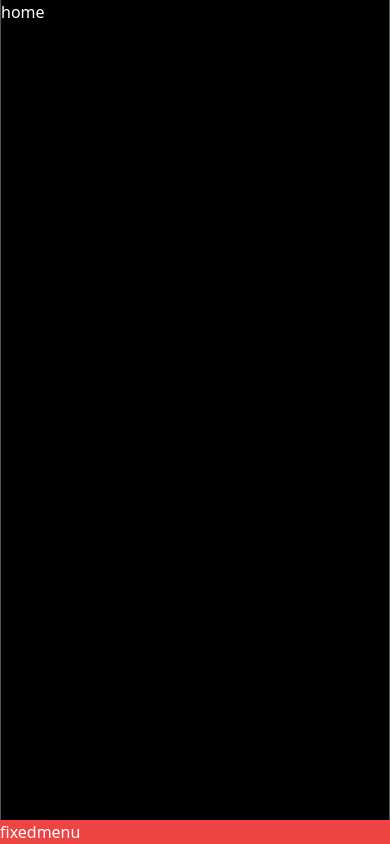
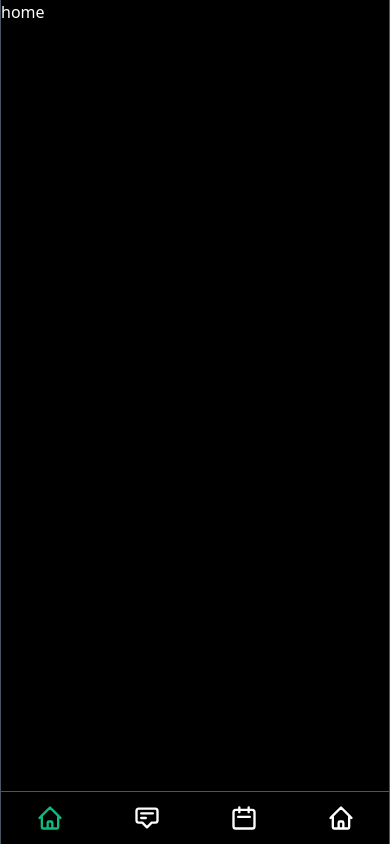
Before and after one commit to toki-developer/group-manager-client, a Next.js app: page / in a window 390 px wide. Built offline with nearby package versions, Linux system fonts and the light colour scheme.

Commit message:
ADD/固定メニュー作成

```diff
--- a/src/components/FixedMenu.tsx
+++ b/src/components/FixedMenu.tsx
@@ -1,7 +1,41 @@
+import cc from "classcat";
+import { useRouter } from "next/dist/client/router";
+import Link from "next/link";
+import { MENU } from "src/utils/constants/menu";
+
 export const FixedMenu = () => {
+  const router = useRouter();
   return (
-    <div>
-      <div>fixedmenu</div>
-    </div>
+    <nav className={" flex justify-around"}>
+      {MENU.map((item) => {
+        const isActive = item.href == router.pathname;
+        return (
+          <Link key={item.label} href={item.href}>
+            <a>
+              <svg
+                className={cc([
+                  "flex-shrink-0 my-3 h-7 w-7 md:my-4 md:h-8 md:w-8",
+                  {
+                    ["text-green-500"]: isActive,
+                  },
+                ])}
+                xmlns="http://www.w3.org/2000/svg"
+                fill="none"
+                viewBox="0 0 24 24"
+                stroke="currentColor"
+                aria-hidden="true"
+              >
+                <path
+                  strokeLinecap="round"
+                  strokeLinejoin="round"
+                  strokeWidth={2}
+                  d={item.icon}
+                />
+              </svg>
+            </a>
+          </Link>
+        );
+      })}
+    </nav>
   );
 };
--- a/src/components/layout.tsx
+++ b/src/components/layout.tsx
@@ -5,7 +5,7 @@ import { SideMenu } from "src/components/SideMenu";
 export const Layout = (props: { children: ReactNode }) => {
   return (
     <div className={"min-h-screen bg-black text-white"}>
-      <div className={"max-w-3xl mx-auto lg:grid lg:max-w-5xl lg:grid-cols-12"}>
+      <div className={"max-w-3xl mx-auto lg:grid lg:max-w-6xl lg:grid-cols-12"}>
         <div className={"hidden lg:block col-span-3 "}>
           <SideMenu />
         </div>
@@ -16,7 +16,11 @@ export const Layout = (props: { children: ReactNode }) => {
         >
           {props.children}
         </div>
-        <div className={"lg:hidden fixed bottom-0 w-full max-w-3xl bg-red-500"}>
+        <div
+          className={
+            "lg:hidden fixed bottom-0 w-full max-w-3xl bg-black border-l border-r border-t border-gray-600"
+          }
+        >
           <FixedMenu />
         </div>
       </div>
```
